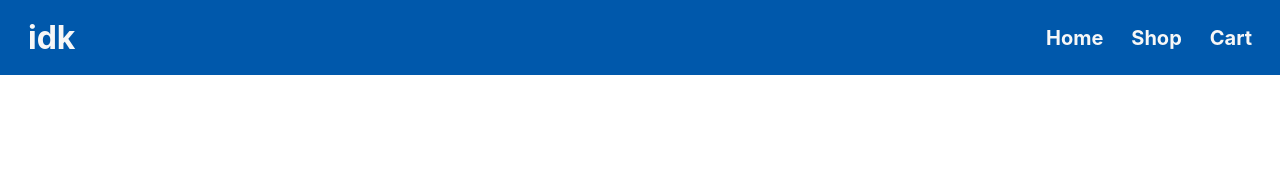
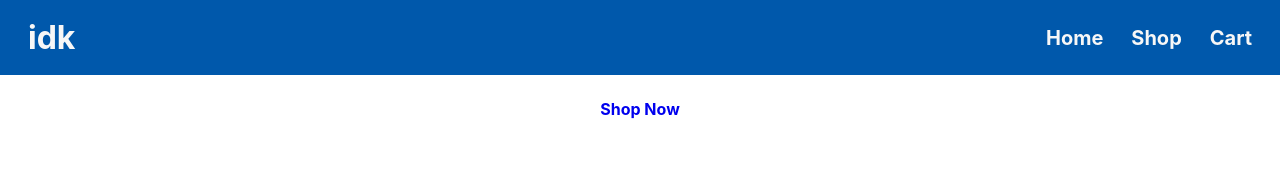
Before and after one commit to Sharkri/shopping-cart, a React (Create React App) app: page / in a window 1280 px wide. Shown: the top 169 px of the page. Built offline with nearby package versions, Linux system fonts and the light colour scheme.

Commit message:
Add homepage button to shop now

```diff
--- a/src/App.js
+++ b/src/App.js
@@ -1,6 +1,6 @@
 import { useState } from "react";
 import { BrowserRouter, Routes, Route } from "react-router-dom";
-import Home from "./Home";
+import Home from "./components/Home";
 import Header from "./components/Header";
 import Shop from "./components/Shop";
 import uniqid from "uniqid";
@@ -17,7 +17,9 @@ const App = () => {
   productsCopy.forEach((product) => {
     try {
       product.image = require(`${product.image}`);
-    } catch (error) {}
+    } catch (error) {
+      console.error(error);
+    }
   });
 
   const [products, setProducts] = useState(productsCopy);
--- a/src/Home.js
+++ /dev/null
@@ -1,7 +0,0 @@
-import "./styles/Home.css";
-
-function Home() {
-  return <div className="home"></div>;
-}
-
-export default Home;
--- /dev/null
+++ b/src/components/Home.js
@@ -0,0 +1,14 @@
+import { Link } from "react-router-dom";
+import "../styles/Home.css";
+
+function Home() {
+  return (
+    <div className="home">
+      <Link to="/shop" className="shop-now">
+        Shop Now
+      </Link>
+    </div>
+  );
+}
+
+export default Home;
--- a/src/styles/Header.css
+++ b/src/styles/Header.css
@@ -7,3 +7,7 @@ header {
   background-color: var(--blue);
   margin-bottom: 24px;
 }
+
+header a {
+  color: rgb(247, 247, 247);
+}
--- a/src/styles/Home.css
+++ b/src/styles/Home.css
@@ -0,0 +1,8 @@
+.home {
+  display: flex;
+  justify-content: center;
+  align-items: center;
+}
+
+.shop-now {
+}
--- a/src/styles/index.css
+++ b/src/styles/index.css
@@ -13,6 +13,12 @@ body {
   --blue: rgb(0, 88, 171);
   --yellow: rgb(251, 217, 20);
   --horizontal-spacing: 28px;
+  height: 100vh;
+}
+
+#root {
+  height: 100%;
+  width: 100%;
 }
 
 #root > * {
@@ -27,6 +33,5 @@ code {
 
 a {
   text-decoration: none;
-  color: rgb(247, 247, 247);
   font-weight: bold;
 }
```
Also changed, not shown: 1 other file (tests, documents, lock files or other folders).
